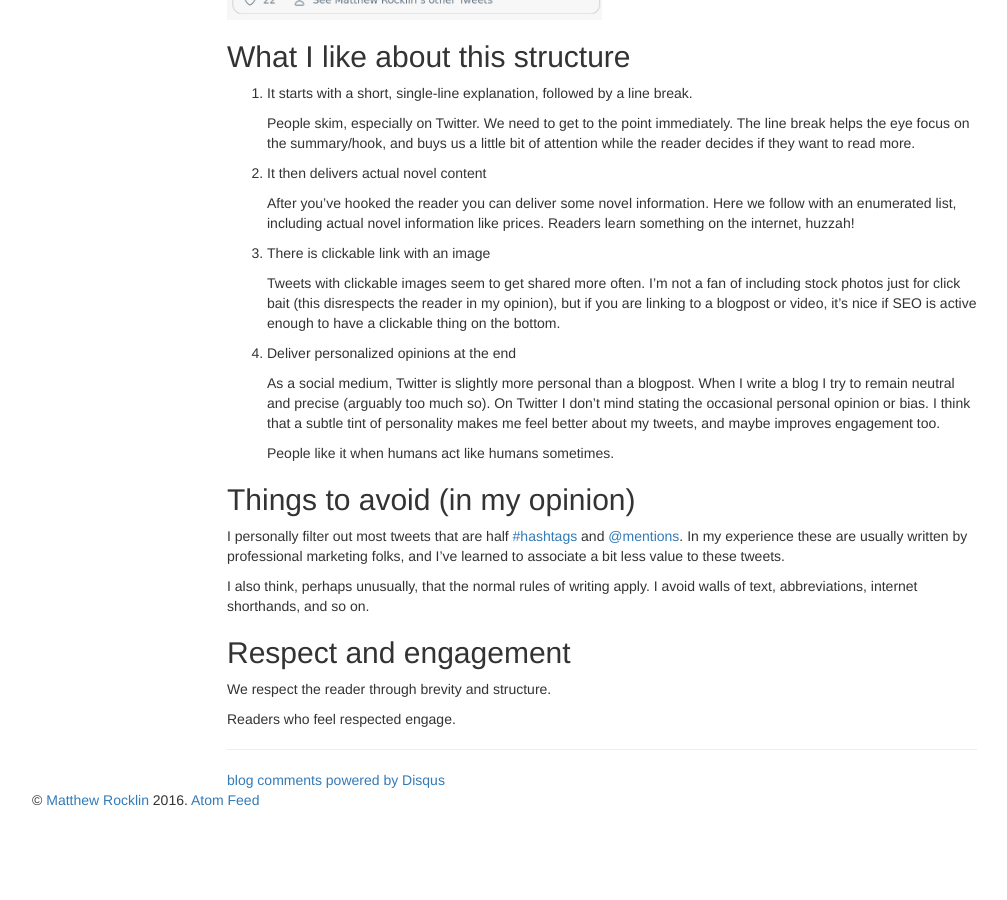
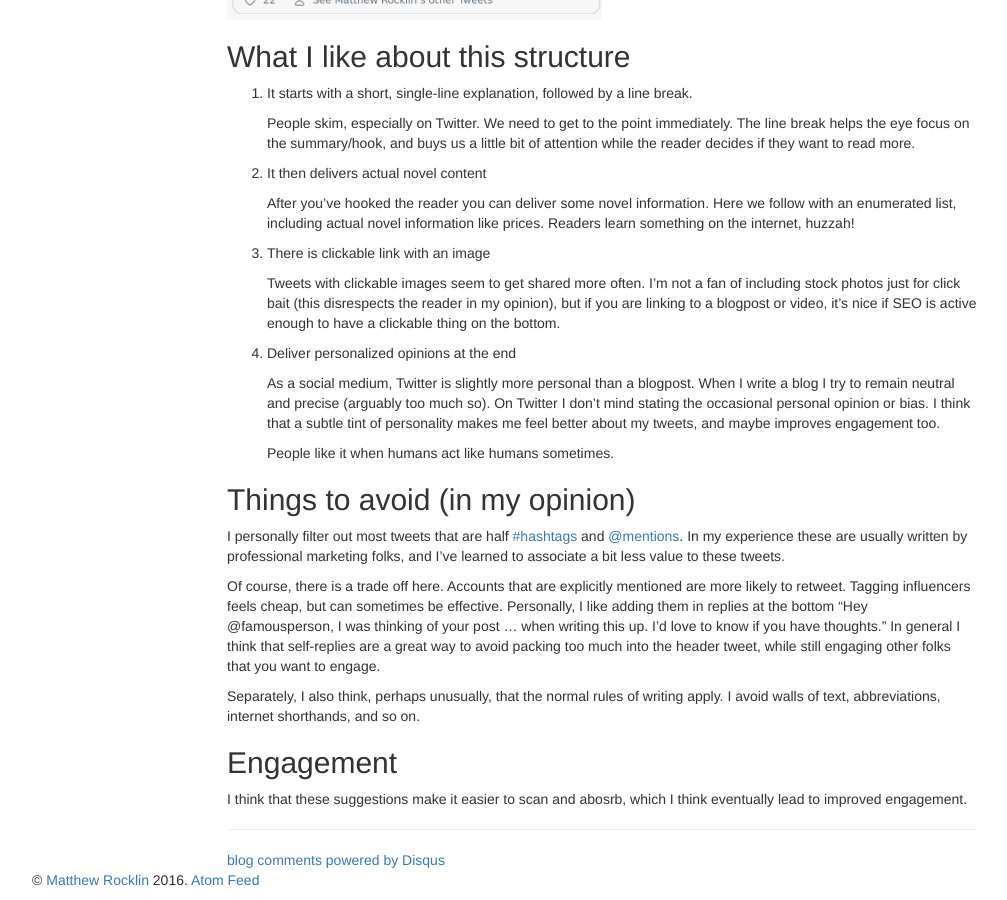
Before and after one commit to besyskymnbk/blog, a Jekyll site: the page built from _posts/work/2020-08-18-tweet.md, in a window 1280 px wide and 900 px high, scrolled down 773 px. Shown: the whole window, without its empty margins (38-1045 px from the left). Built offline with Jekyll 4.4.1, drawn with Linux system fonts in a browser that asks for light colours; comment, search, counter and statistics services are not loaded; before the commit the page ends 1593 px from its top, so only the background shows below that.

Commit message:
small edits after feedback from Hugo

```diff
--- a/_posts/work/2020-08-18-tweet.md
+++ b/_posts/work/2020-08-18-tweet.md
@@ -67,12 +67,21 @@ I personally filter out most tweets that are half [#hashtags]() and
 In my experience these are usually written by professional marketing folks, and
 I've learned to associate a bit less value to these tweets.
 
-I also think, perhaps unusually, that the normal rules of writing apply.
+Of course, there is a trade off here.  Accounts that are explicitly mentioned
+are more likely to retweet.  Tagging influencers feels cheap, but can
+sometimes be effective.  Personally, I like adding them in replies at the
+bottom "Hey @famousperson, I was thinking of your post ... when writing this
+up. I'd love to know if you have thoughts."  In general I think that
+self-replies are a great way to avoid packing too much into the header tweet,
+while still engaging other folks that you want to engage.
+
+Separately, I also think,
+perhaps unusually,
+that the normal rules of writing apply.
 I avoid walls of text, abbreviations, internet shorthands, and so on.
 
 
-## Respect and engagement
+## Engagement
 
-We respect the reader through brevity and structure.
-
-Readers who feel respected engage.
+I think that these suggestions make it easier to scan and abosrb,
+which I think eventually lead to improved engagement.
```
